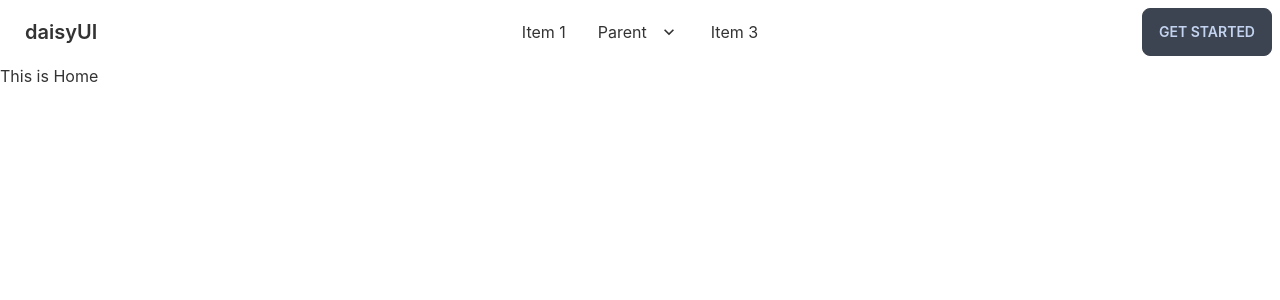
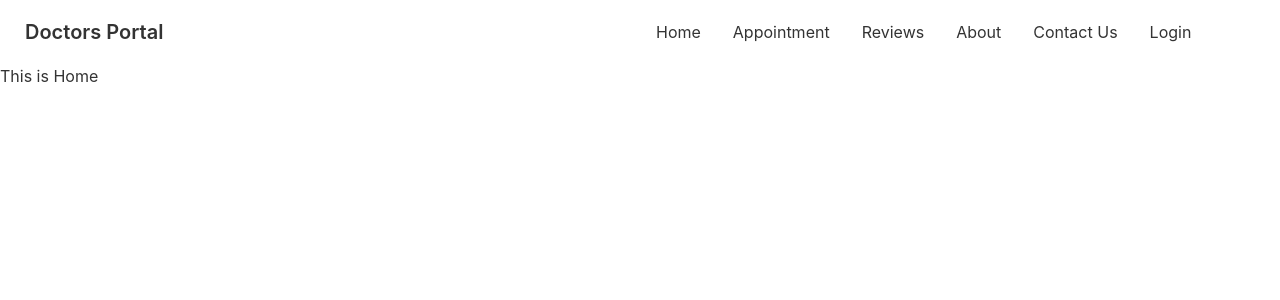
Before and after one commit to ahatasam2573/Doctors-Portal, a React (Create React App) app: page / in a window 1280 px wide. Shown: the top 300 px of the page. Built offline with nearby package versions, Linux system fonts and the light colour scheme.

Commit message:
responsive navbar added

```diff
--- a/src/Pages/Shared/Navbar.js
+++ b/src/Pages/Shared/Navbar.js
@@ -1,6 +1,14 @@
 import React from 'react';
 
 const Navbar = () => {
+    const menuItems = <>
+        <li><a>Home</a></li>
+        <li><a>Appointment</a></li>
+        <li><a>Reviews</a></li>
+        <li><a>About</a></li>
+        <li><a>Contact Us</a></li>
+        <li><a>Login</a></li>
+    </>
     return (
         <div>
             <div class="navbar bg-base-100">
@@ -10,40 +18,15 @@ const Navbar = () => {
                             <svg xmlns="http://www.w3.org/2000/svg" class="h-5 w-5" fill="none" viewBox="0 0 24 24" stroke="currentColor"><path stroke-linecap="round" stroke-linejoin="round" stroke-width="2" d="M4 6h16M4 12h8m-8 6h16" /></svg>
                         </label>
                         <ul tabindex="0" class="menu menu-compact dropdown-content mt-3 p-2 shadow bg-base-100 rounded-box w-52">
-                            <li><a>Item 1</a></li>
-                            <li tabindex="0">
-                                <a class="justify-between">
-                                    Parent
-                                    <svg class="fill-current" xmlns="http://www.w3.org/2000/svg" width="24" height="24" viewBox="0 0 24 24"><path d="M8.59,16.58L13.17,12L8.59,7.41L10,6L16,12L10,18L8.59,16.58Z" /></svg>
-                                </a>
-                                <ul class="p-2">
-                                    <li><a>Submenu 1</a></li>
-                                    <li><a>Submenu 2</a></li>
-                                </ul>
-                            </li>
-                            <li><a>Item 3</a></li>
+                            {menuItems}
                         </ul>
                     </div>
-                    <a class="btn btn-ghost normal-case text-xl">daisyUI</a>
+                    <a class="btn btn-ghost normal-case text-xl">Doctors Portal</a>
                 </div>
                 <div class="navbar-center hidden lg:flex">
                     <ul class="menu menu-horizontal p-0">
-                        <li><a>Item 1</a></li>
-                        <li tabindex="0">
-                            <a>
-                                Parent
-                                <svg class="fill-current" xmlns="http://www.w3.org/2000/svg" width="20" height="20" viewBox="0 0 24 24"><path d="M7.41,8.58L12,13.17L16.59,8.58L18,10L12,16L6,10L7.41,8.58Z" /></svg>
-                            </a>
-                            <ul class="p-2">
-                                <li><a>Submenu 1</a></li>
-                                <li><a>Submenu 2</a></li>
-                            </ul>
-                        </li>
-                        <li><a>Item 3</a></li>
+                        {menuItems}
                     </ul>
-                </div>
-                <div class="navbar-end">
-                    <a class="btn">Get started</a>
                 </div>
             </div>
         </div>
```
